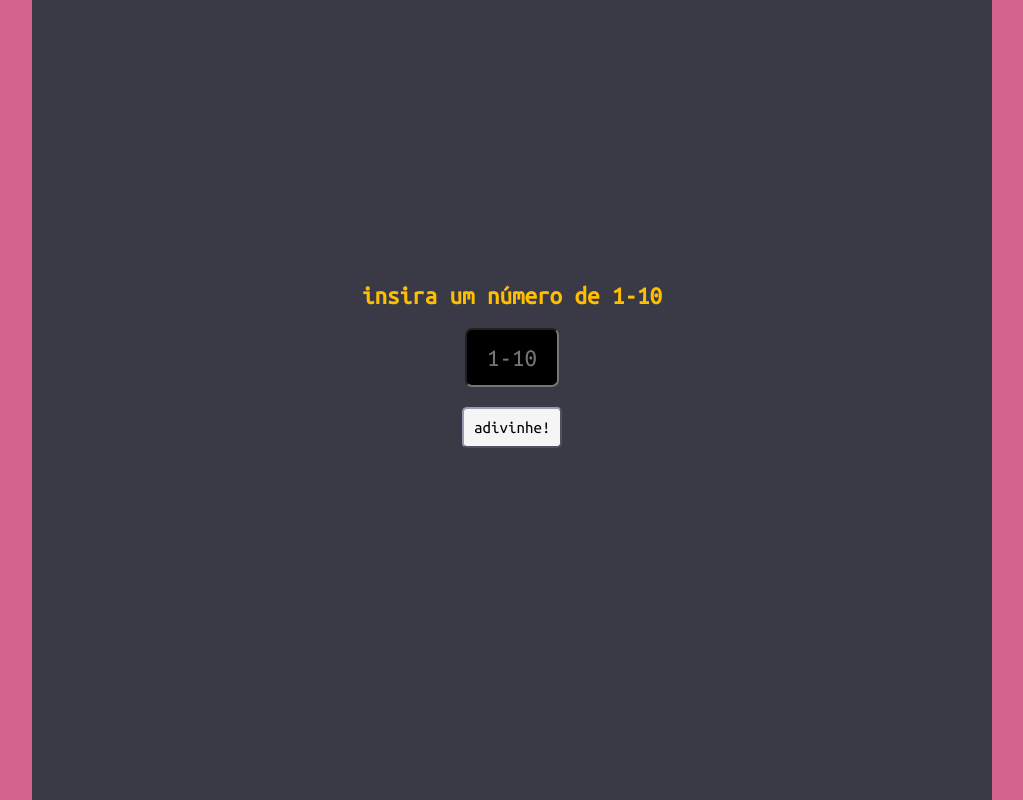
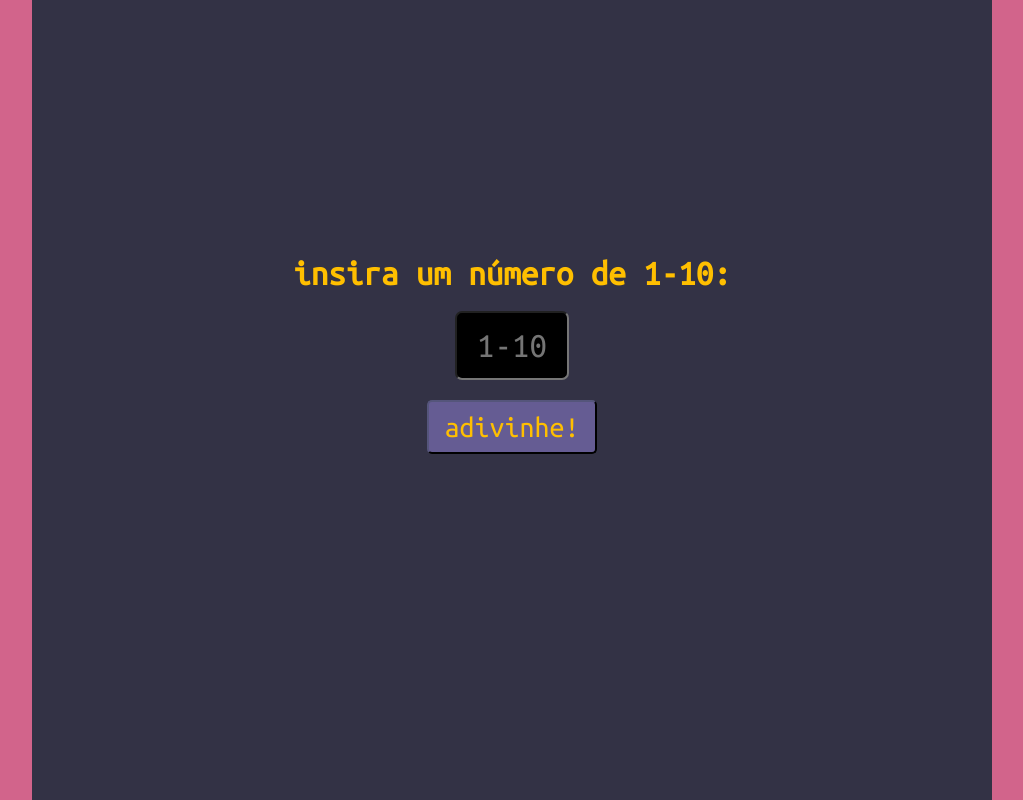
Before and after one commit to 07-mvieira/jogo-aleatorio, a plain HTML site: page index.html in a window 1280 px wide. Shown: the whole page, without its empty margins (128-1151 px from the left). Drawn offline with Linux system fonts and the light colour scheme.

Commit message:
ajustes menores

```diff
--- a/index.html
+++ b/index.html
@@ -9,7 +9,7 @@
 <body>
     <main>
         <div>
-            <h1>insira um número de 1-10</h1>
+            <h1>insira um número de 1-10:</h1>
             <input id="number-input" min="1" max="10" placeholder="1-10" type="number">
         </div>
         <div>
--- a/style.css
+++ b/style.css
@@ -15,7 +15,7 @@ body{
 
 main{
     align-content: center;
-    background-color: #393a45;
+    background-color: #333245;
     height: 100vh;
     margin-left: 20vh;
     margin-right: 20vh;
@@ -24,23 +24,29 @@ main{
 
 h1{
     color: #ffbf00;
-    font-size: 25px;
+    font-size: 35px;
     margin: 10px;
 }
 
 #number-input{
     background-color: black;
     color: #66ff00;
+    text-shadow: 0 0 3px #0dff00bb;
     border-radius: 7px;
-    font-size: 25px;
+    font-size: 35px;
     margin: 10px;
     padding: 15px;
     text-align: center;
-    width: 60px;
+    width: 80px;
+}
+
+#number-input::placeholder{
+    text-shadow: none;
 }
 
 #number-input[readonly="true"]{
     color: #0cf;
+    text-shadow: 0 0 7px #009dff9d;
 }
 
 input::-webkit-outer-spin-button,
@@ -54,17 +60,34 @@ input[type=number] {
 }
 
 #input-button{
-    background-color: #f5f5f5;
-    border-color: #9999b3;
+    background-color: #655c93;
+    border-color: #1b1b27;
+    color: #ffbf00;
     border-radius: 5px;
-    font-size: 17px;
+    font-size: 30px;
     margin: 10px;
     padding: 10px;
-    width: 100px;
+    width: 170px;
+}
+
+#input-button:hover{
+    background-color: #1b1b27;
+    border-color: #09090c;
+    cursor: pointer;
+}
+
+#input-button:disabled{
+    background-color: #707179;
+    border-color: #232326;
+    color: #beb69d
+}
+
+#input-button:disabled:hover{
+    cursor: default;
 }
 
 p{
-    font-size: 20px;
+    font-size: 30px;
     margin: 10px;
 }
 
```
